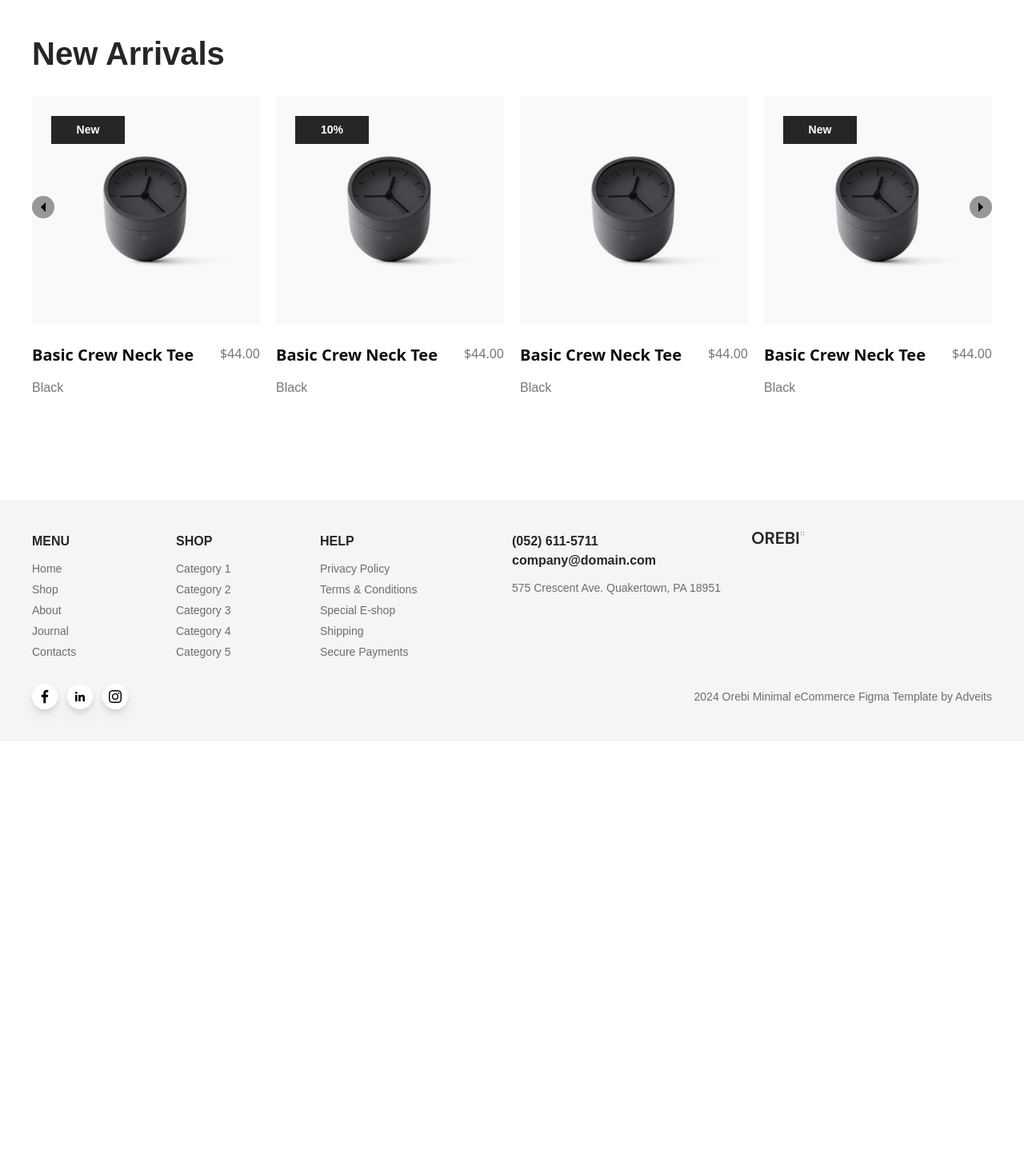
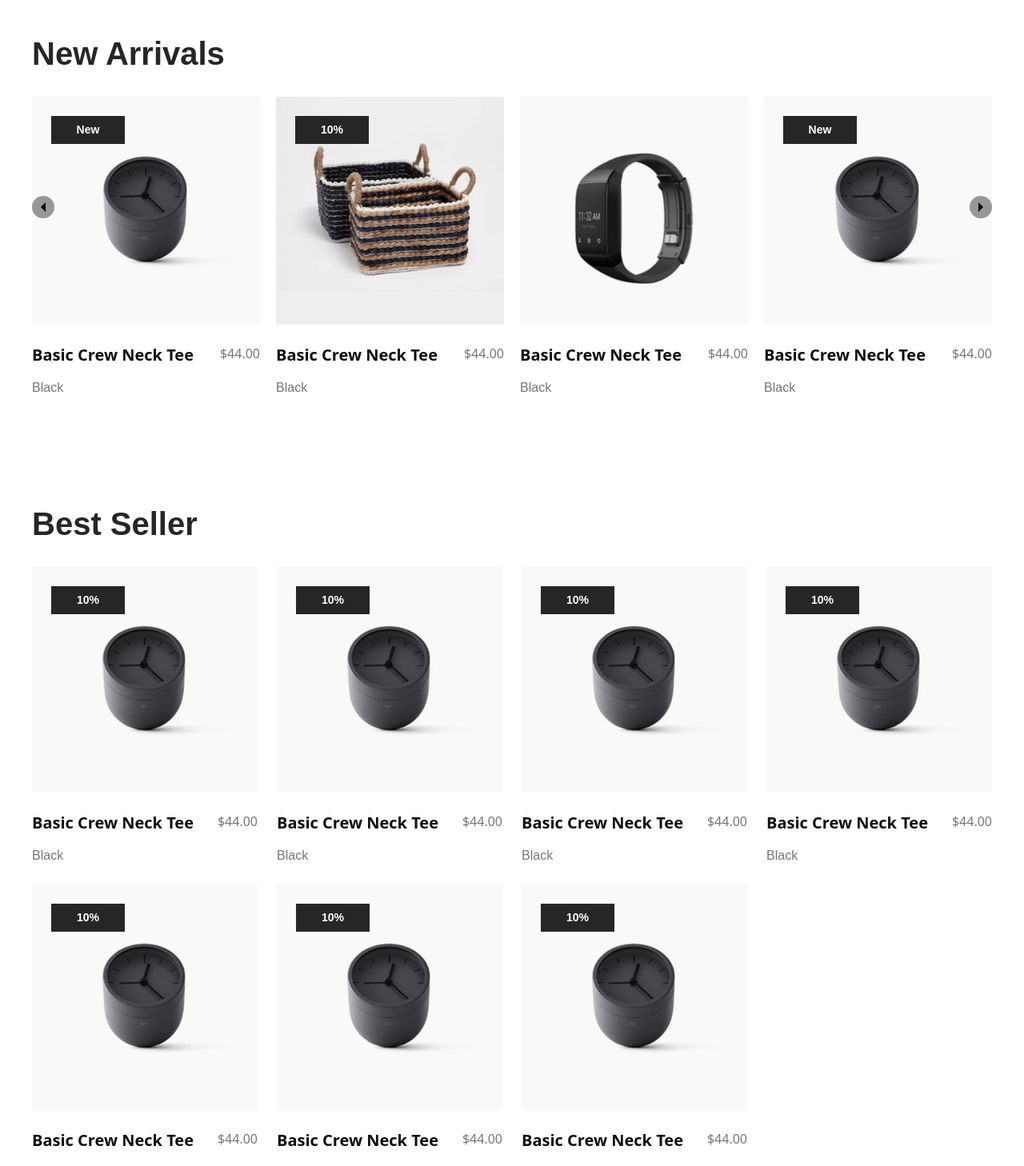
Before and after one commit to akash-khan-dev/orebi-E-commerce-frontend, a React (Vite) app: page / in a window 1280 px wide. Shown: the part 1380-2838 px from the top of the page at 80% size. Before the commit the page ends 2307 px from the top, so only its background shows below. Built offline with nearby package versions, Linux system fonts and the light colour scheme.

Commit message:
best seller design coomplete

```diff
--- /dev/null
+++ b/src/components/pageComponent/Home/BestSeller.jsx
@@ -0,0 +1,43 @@
+import React from "react";
+import Heading from "../../common/Heading";
+import NewProductOne from "../../../assets/Images/New-1.png";
+import Product from "../../common/Product";
+
+const BestSeller = () => {
+  return (
+    <>
+      <section className="best-seller">
+        <div className="container">
+          <div className="heading pb:2 md:pb:4 lg:pb-6">
+            <Heading title={"Best Seller"} />
+          </div>
+          <div className="product flex gap-6 flex-wrap">
+            <div className="sm:w-[47%] md:w-[31%] lg:w-[23.5%]">
+              <Product src={NewProductOne} showBadge={true} badgeTile="10%" />
+            </div>
+            <div className="sm:w-[47%] md:w-[31%] lg:w-[23.5%]">
+              <Product src={NewProductOne} showBadge={true} badgeTile="10%" />
+            </div>
+            <div className="sm:w-[47%] md:w-[31%] lg:w-[23.5%]">
+              <Product src={NewProductOne} showBadge={true} badgeTile="10%" />
+            </div>
+            <div className="sm:w-[47%] md:w-[31%] lg:w-[23.5%]">
+              <Product src={NewProductOne} showBadge={true} badgeTile="10%" />
+            </div>
+            <div className="sm:w-[47%] md:w-[31%] lg:w-[23.5%]">
+              <Product src={NewProductOne} showBadge={true} badgeTile="10%" />
+            </div>
+            <div className="sm:w-[47%] md:w-[31%] lg:w-[23.5%]">
+              <Product src={NewProductOne} showBadge={true} badgeTile="10%" />
+            </div>
+            <div className="sm:w-[47%] md:w-[31%] lg:w-[23.5%]">
+              <Product src={NewProductOne} showBadge={true} badgeTile="10%" />
+            </div>
+          </div>
+        </div>
+      </section>
+    </>
+  );
+};
+
+export default BestSeller;
--- a/src/components/pageComponent/Home/NewArrival.jsx
+++ b/src/components/pageComponent/Home/NewArrival.jsx
@@ -2,6 +2,8 @@ import React from "react";
 import Heading from "../../common/Heading";
 import Product from "../../common/Product";
 import NewProductOne from "../../../assets/Images/New-1.png";
+import NewProductTwo from "../../../assets/Images/New-2.png";
+import NewProductThree from "../../../assets/Images/New-3.png";
 import { Swiper, SwiperSlide } from "swiper/react";
 import "swiper/css";
 import SliderButton from "./SliderButton";
@@ -13,7 +15,7 @@ const NewArrival = () => {
           <div className="heading pb:2 md:pb:4 lg:pb-6">
             <Heading title={"New Arrivals"} />
           </div>
-          <div className="Product flex gap-6">
+          <div className="Product ">
             <Swiper
               spaceBetween={20}
               slidesPerView={4}
@@ -41,11 +43,11 @@ const NewArrival = () => {
                 <Product src={NewProductOne} showBadge={true} badgeTile="New" />
               </SwiperSlide>
               <SwiperSlide>
-                <Product src={NewProductOne} showBadge={true} badgeTile="10%" />
+                <Product src={NewProductTwo} showBadge={true} badgeTile="10%" />
               </SwiperSlide>
               <SwiperSlide>
                 <Product
-                  src={NewProductOne}
+                  src={NewProductThree}
                   showBadge={false}
                   badgeTile="New"
                 />
@@ -55,13 +57,17 @@ const NewArrival = () => {
               </SwiperSlide>
               <SwiperSlide>
                 <Product
-                  src={NewProductOne}
+                  src={NewProductTwo}
                   showBadge={false}
                   badgeTile="New"
                 />
               </SwiperSlide>
               <SwiperSlide>
-                <Product src={NewProductOne} showBadge={true} badgeTile="10%" />
+                <Product
+                  src={NewProductThree}
+                  showBadge={true}
+                  badgeTile="10%"
+                />
               </SwiperSlide>
               <SwiperSlide>
                 <Product src={NewProductOne} showBadge={true} badgeTile="New" />
--- a/src/pages/Home/index.jsx
+++ b/src/pages/Home/index.jsx
@@ -3,6 +3,7 @@ import Banner from "../../components/pageComponent/Home/Banner";
 import AdditionalInfo from "../../components/pageComponent/Home/AdditionalInfo";
 import Advertiser from "../../components/pageComponent/Home/Advertiser";
 import NewArrival from "../../components/pageComponent/Home/NewArrival";
+import BestSeller from "../../components/pageComponent/Home/BestSeller";
 
 const Home = () => {
   return (
@@ -11,6 +12,7 @@ const Home = () => {
       <AdditionalInfo />
       <Advertiser />
       <NewArrival />
+      <BestSeller />
     </>
   );
 };
```
